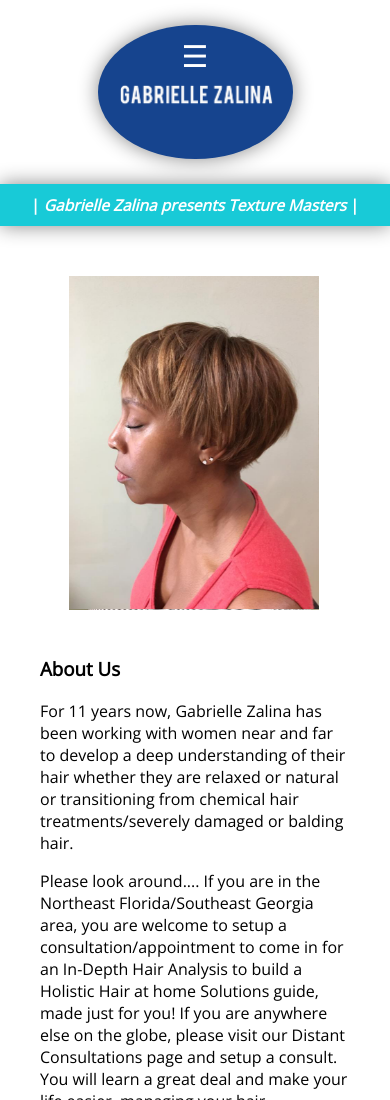
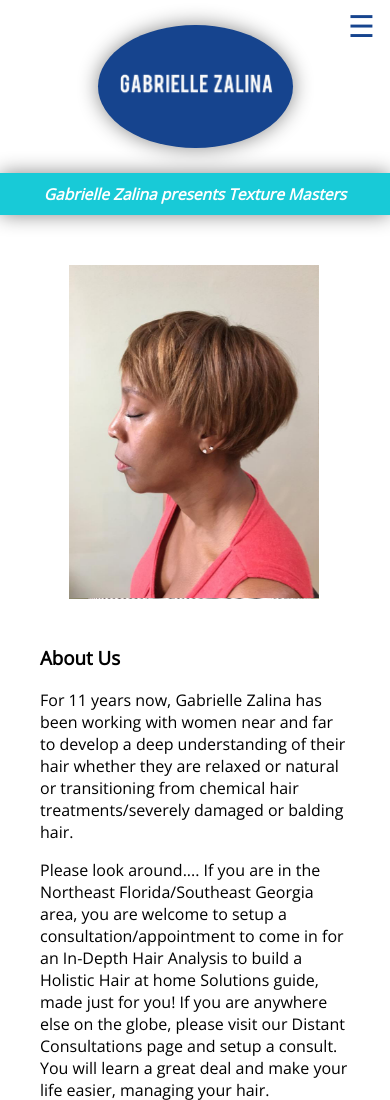
Before and after one commit to JNaeemGitonga/zalina-test, a React app: page /aboutus in a window 390 px wide. Shown: the top 1100 px of the page. Built offline with nearby package versions, Linux system fonts and the light colour scheme; no server answers.

Commit message:
move hamburger menu to top right

```diff
--- a/public/index.html
+++ b/public/index.html
@@ -3,6 +3,7 @@
     <head>
         <meta charset="utf-8">
         <meta name="viewport" content="width=device-width, initial-scale=1">
+        <meta name="description" content="Gabrielle Zalina presents Texture Masters...">
         <title>GZ Natural Hair</title>
         <link rel="shortcut icon" href="favicon.ico">
         <link href="https://fonts.googleapis.com/css?family=Crimson+Text|Noticia+Text|Open+Sans" rel="stylesheet">
@@ -38,7 +39,6 @@
                                 <a class='icon-link' href='https://www.instagram.com/texturemasters/'><i class="fa fa-instagram fa-3x" aria-hidden="true"></i></a>
                                 <a class='icon-link' href='https://www.facebook.com/TextureMasters'><i class="fa fa-facebook-official fa-3x" aria-hidden="true"></i></a>
                             </div>
-
                         </div>
                     </div>
                     <div class='child'>
@@ -48,7 +48,7 @@
                 </footer>
             </div>
             <div class='developer'>
-                <a class='icon-link' href='mailto:wat0ik0zie@gmail.com'><p class='dev-credit'>Designed by GIT Solutions, Inc.</p></a>
+                <a class='icon-link' href='https://www.jahanaeemgitonga.com' target='_blank'><p class='dev-credit'>Designed by GIT Solutions, Inc.</p></a>
                 <p class='owner'>Gabrielle Zalina <i class="fa fa-copyright" aria-hidden="true"></i> 2017</p>
             </div>
         </div>
@@ -73,76 +73,3 @@
     </script>
 
 </html>
-
-<!-- {
-  "name": "gabrielle-zalina",
-  "version": "1.0.0",
-  "description": "react-webpage",
-  "main": "index.js",
-  "scripts": {
-    "start": "npm-run-all --parallel front:open back:open",
-    "build": "react-scripts build",
-    "test": "react-scripts test --env=jsdom",
-    "eject": "react-scripts eject",
-    "front:open": "npm run startapp",
-    "back:open": "node server.js",
-    "startapp": "react-scripts start"
-  },
-  "keywords": [
-    "react"
-  ],
-  "author": "J Naeem Gitonga <blackb8r@gmail.com>",
-  "license": "MIT",
-  "dependencies": {
-    "express": "^4.16.2",
-    "npm-run-all": "^4.1.2",
-    "react": "^16.0.0",
-    "react-dom": "^16.0.0",
-    "react-redux": "^5.0.6",
-    "react-router-dom": "^4.2.2",
-    "redux": "^3.7.2",
-    "redux-thunk": "^2.2.0",
-    "superagent": "^3.8.0"
-  },
-  "devDependencies": {
-    "react-scripts": "^1.0.16"
-  }
-}
- -->
-
-
- <!--
-
-
-    my original package.json
-
-    {
-  "name": "gabrielle-zalina",
-  "version": "1.0.0",
-  "description": "react-webpage",
-  "main": "index.js",
-  "scripts": {
-    "start": "react-scripts start",
-    "build": "react-scripts build",
-    "test": "react-scripts test --env=jsdom",
-    "eject": "react-scripts eject"
-  },
-  "keywords": [
-    "react"
-  ],
-  "author": "J Naeem Gitonga <blackb8r@gmail.com>",
-  "license": "MIT",
-  "dependencies": {
-    "react": "^16.0.0",
-    "react-dom": "^16.0.0",
-    "react-redux": "^5.0.6",
-    "react-router-dom": "^4.2.2",
-    "redux": "^3.7.2",
-    "redux-thunk": "^2.2.0",
-    "superagent": "^3.8.0"
-  },
-  "devDependencies": {
-    "react-scripts": "^1.0.16"
-  }
-}
-  -->
--- a/src/components/box.js
+++ b/src/components/box.js
@@ -7,7 +7,7 @@ export default class Box extends React.Component {
 
         return (
             <div id='box-under-header'>
-                <h3 className='header-info'>| <em>Gabrielle Zalina presents Texture Masters</em> |</h3>
+                <h3 className='header-info'><em>Gabrielle Zalina presents Texture Masters</em> </h3>
             </div>
         )
     }
--- a/src/components/header.js
+++ b/src/components/header.js
@@ -10,12 +10,13 @@ export default class Header extends React.Component {
         const openNav = () => {
             document.getElementById("mySidenav").style.width = "250px";
             document.getElementById("main").style.marginLeft = "250px";
+            document.getElementById('hamburger-menu').style.display = 'none';
         }
 
         return (
             <div id='header'>
 
-                <p onClick={() => openNav()} className='hamburger link'>&#9776;</p>
+                <p onClick={() => openNav()} id='hamburger-menu' className='hamburger link'>&#9776;</p>
                 <Link className='head-link' to='/'><img id='logo' src={logo} alt='GZ Logo'/></Link>
             </div>
         )
--- a/src/components/main.js
+++ b/src/components/main.js
@@ -12,8 +12,6 @@ export class Main extends React.Component {
 
         return(
             <div id='picTransitions' className='picTransitions'>
-
-
 
                     <div className='welcome-message'>
                         <h2>Welcome!</h2>
--- a/src/components/maincomponent.css
+++ b/src/components/maincomponent.css
@@ -219,19 +219,22 @@ img.mySlides{
 /*BEGIN HEADER STYLES*/
 #logo {
     max-width:40vw;
+    margin-top: 45px;
     margin-bottom:45px;
 }
 
 .hamburger {
-    position:relative;
-    top:-5px;
+    position:absolute;
     font-size:30px;
     display:block;
     margin-top:0;
     margin-bottom:0;
-    padding-top: 15px;
-    color:white;
-
+    right: 0;
+    padding-top: 0;
+    top: -10px;
+    color: #16448e;
+    margin-top: 15px;
+    margin-right: 15px;
 }
 
 #header {
--- a/src/components/menu.js
+++ b/src/components/menu.js
@@ -8,6 +8,7 @@ export default class Menu extends React.Component {
     closeNav() {
         document.getElementById("mySidenav").style.width = "0";
         document.getElementById("main").style.marginLeft= "0";
+        document.getElementById('hamburger-menu').style.display = 'initial';
     }
 
     render() {
@@ -16,6 +17,8 @@ export default class Menu extends React.Component {
             if(document.getElementById('mySidenav').style.width ==='250px') {
                 document.getElementById("mySidenav").style.width = "0";
                 document.getElementById("main").style.marginLeft= "0";
+                document.getElementById('hamburger-menu').style.display = 'initial';
+
             }
         })
 
```
Also changed, not shown: build/asset-manifest.json, build/index.html, build/service-worker.js, 14 other files.
